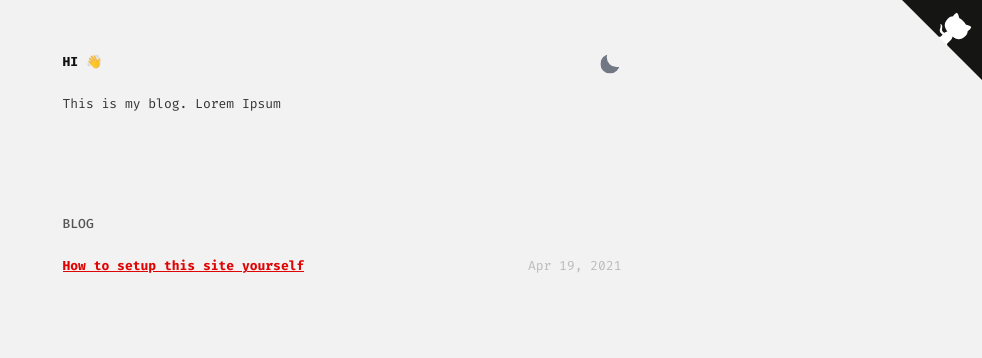
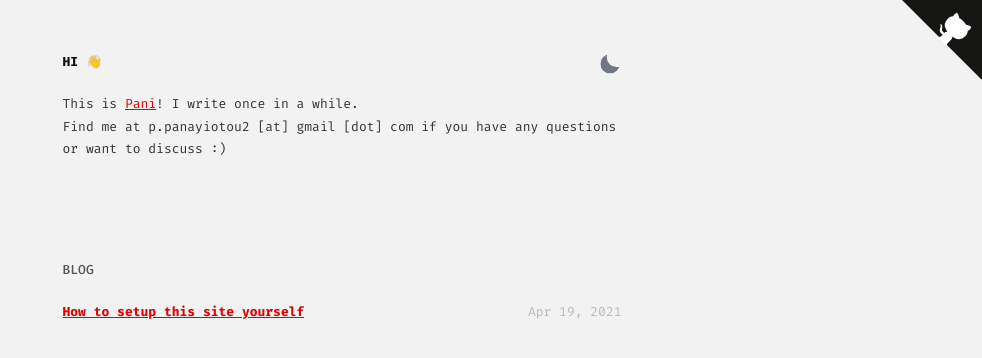
Before and after one commit to panpan2/panpan2.github.io, a Jekyll site: the page built from index.html, in a window 1280 px wide. Shown: the top 358 px of the page, without its empty margins (298-1280 px from the left). Built offline with Jekyll 4.4.1, drawn with Linux system fonts in a browser that asks for light colours.

Commit message:
Update contact info

```diff
--- a/index.html
+++ b/index.html
@@ -9,7 +9,15 @@ layout: default
       <div></div>
     </button>
   </div>
-  <p>This is my blog. Lorem Ipsum</p>
+  <p>
+    This is <a href="https://github.com/panpan2" target="_blank">Pani</a>! I
+    write once in a while.
+  </p>
+
+  <p>
+    Find me at p.panayiotou2 [at] gmail [dot] com if you have any questions or
+    want to discuss :)
+  </p>
 </section>
 
 <section class="posts">
```
